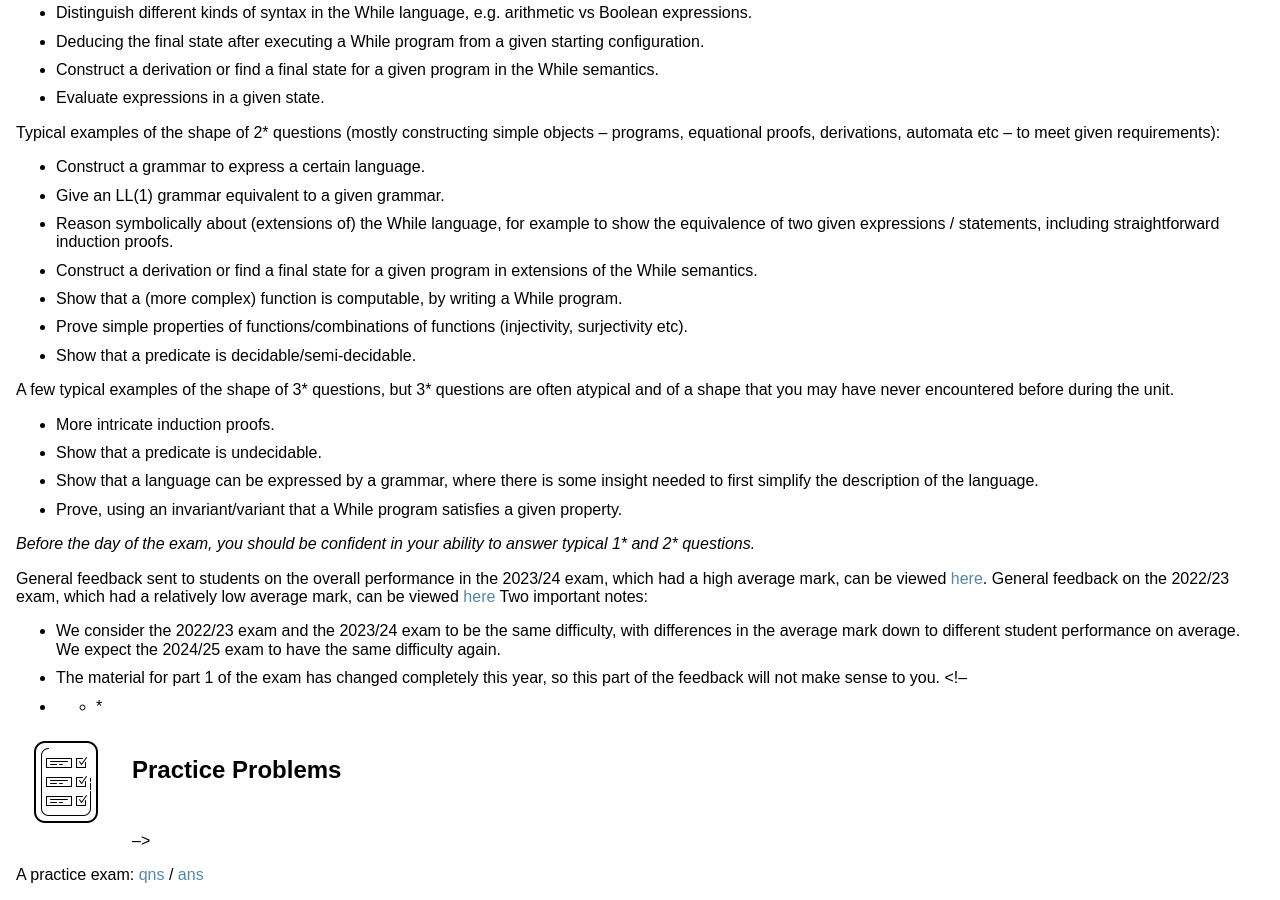
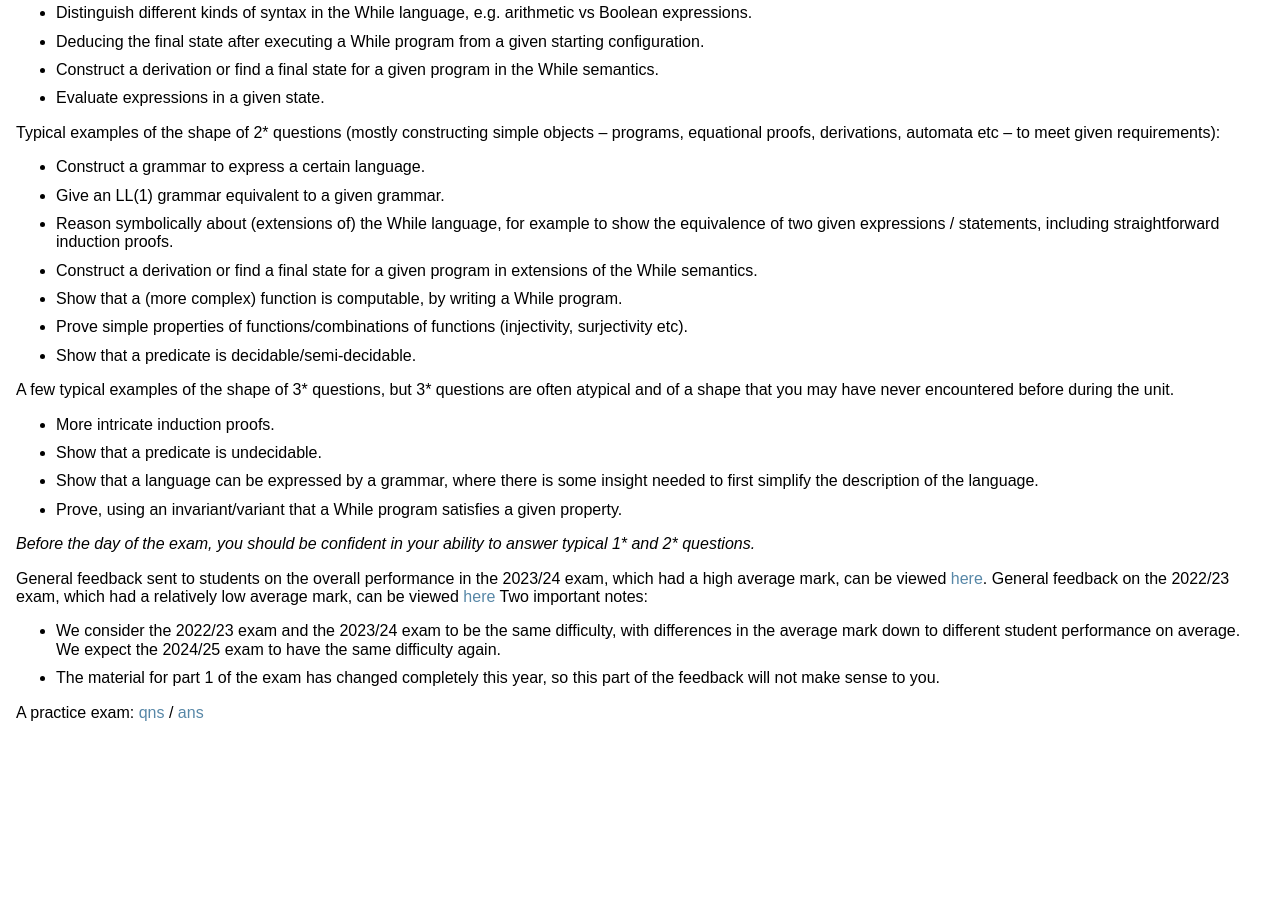
Before and after one commit to uob-coms20007/webpages, a Jekyll site: the page built from papers.md, in a window 1280 px wide and 900 px high, scrolled down 740 px. Built offline with Jekyll 4.4.1, drawn with Linux system fonts in a browser that asks for light colours; nearby versions of some CDN libraries; after the commit the page ends 1478 px from its top, so only the background shows below that.

Commit message:
fix markdown

```diff
--- a/papers.md
+++ b/papers.md
@@ -59,15 +59,9 @@ General feedback sent to students on the overall performance in the 2023/24 exam
 
 * We consider the 2022/23 exam and the 2023/24 exam to be the same difficulty, with differences in the average mark down to different student performance on average.  We expect the 2024/25 exam to have the same difficulty again.
 * The material for part 1 of the exam has changed completely this year, so this part of the feedback will not make sense to you.
-<!--
-* * *
 
-<img class="icon" src="assets/icons8-report-card-100.png"/>
-<h2>Practice Problems</h2> -->
+A practice exam: <a href="papers/exam.pdf" target="_blank">qns</a> / <a href="papers/exam-answers.pdf" target="_blank">ans</a>
 
-<p>
-  A practice exam: <a href="papers/exam.pdf" target="_blank">qns</a> / <a href="papers/exam-answers.pdf" target="_blank">ans</a>
-</p>
 <!-- <p>
   Miscellaneous exam problems: <a href="questions/sheet13.pdf" target="_blank">qns</a> / <a href="answers/sheet13.pdf" target="_blank">ans</a>
 </p> -->
```
